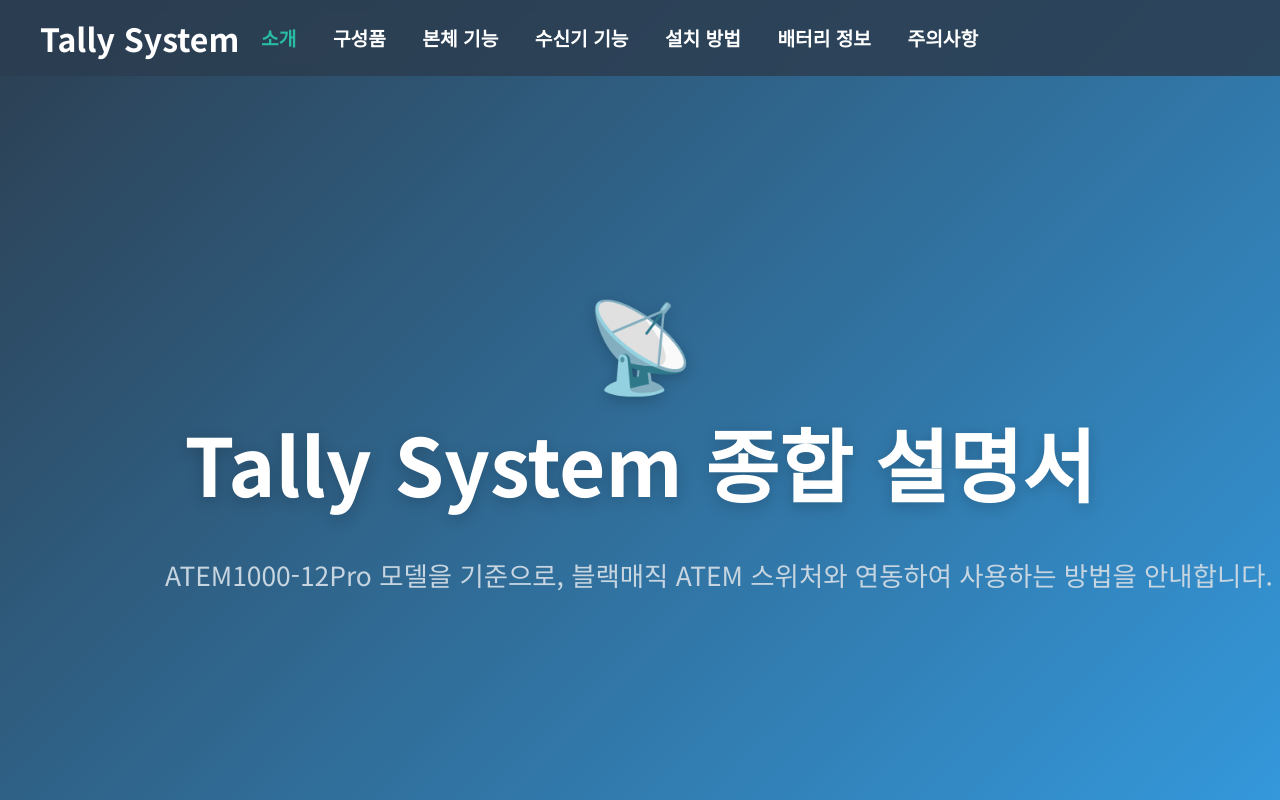
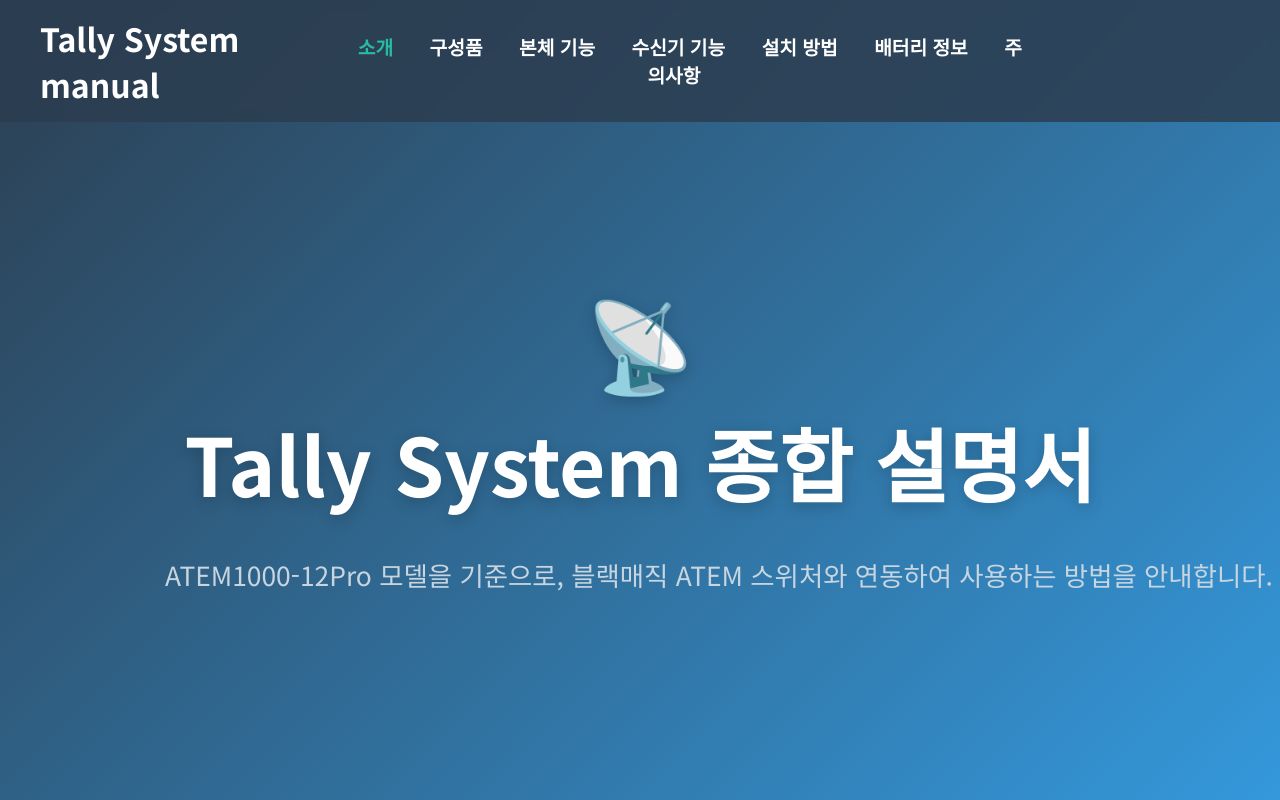
Before and after one commit to kai-kim87/tally_manual, a plain HTML site: page index.html in a window 1280 px wide. Drawn offline with Linux system fonts and the light colour scheme.

Commit message:
Update index.html

```diff
--- a/index.html
+++ b/index.html
@@ -152,7 +152,7 @@
 <body>
 
     <header>
-        <h1>Tally System</h1>
+        <h1>Tally System manual</h1>
         <nav>
             <a href="#intro">소개</a>
             <a href="#components">구성품</a>
```
